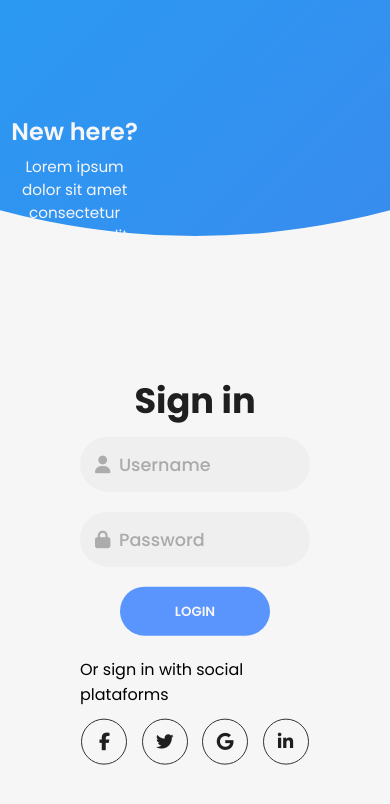
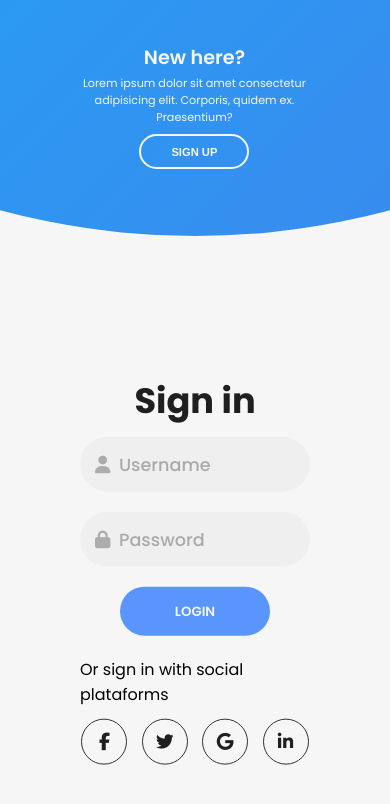
Before and after one commit to guibrbs/Sliding-Sign-In, a React (Vite) app: page / in a window 390 px wide. Shown: the top 804 px of the page. Built offline with nearby package versions, Linux system fonts and the light colour scheme.

Commit message:
:rocket:Adding panels container responsiviness

```diff
--- a/src/components/Panels-container.css
+++ b/src/components/Panels-container.css
@@ -67,3 +67,58 @@
 .right-panel .content, .right-panel .image{
     transform: translateX(800px);
 }
+
+@media (max-width: 870px) {
+    .panels-container{
+        grid-template-columns: 1fr;
+        grid-template-rows: 1fr 2fr 1fr;
+    }
+
+    .panel{
+        flex-direction: row;
+        justify-content: space-around;
+        align-items: center;
+        padding: 2.5rem 8%;
+    }
+
+    .panel .content{
+        padding-right: 15%;
+        transition: .9s .8s ease-in-out;
+    }
+
+    .panel h3{
+        font-size: 1.2rem;
+    }
+
+    .panel p{
+        font-size: 0.7rem;
+        padding: 0.5rem 0;
+    }
+
+    .btn.transparent{
+        width: 110px;
+        height: 35px;
+        font-size: .7rem;
+    }
+
+    .image{
+        width: 260px;
+        transition: .9s .6s ease-in-out;
+    }
+
+    .image#scnd{
+        width: 200px;
+    }
+
+    .right-panel .content, .right-panel .image{
+        transform: translateY(300px);
+    }
+
+    .left-panel{
+        grid-row: 1 / 2;
+    }
+
+    .right-panel{
+        grid-row: 3 / 4;
+    }
+}
```
